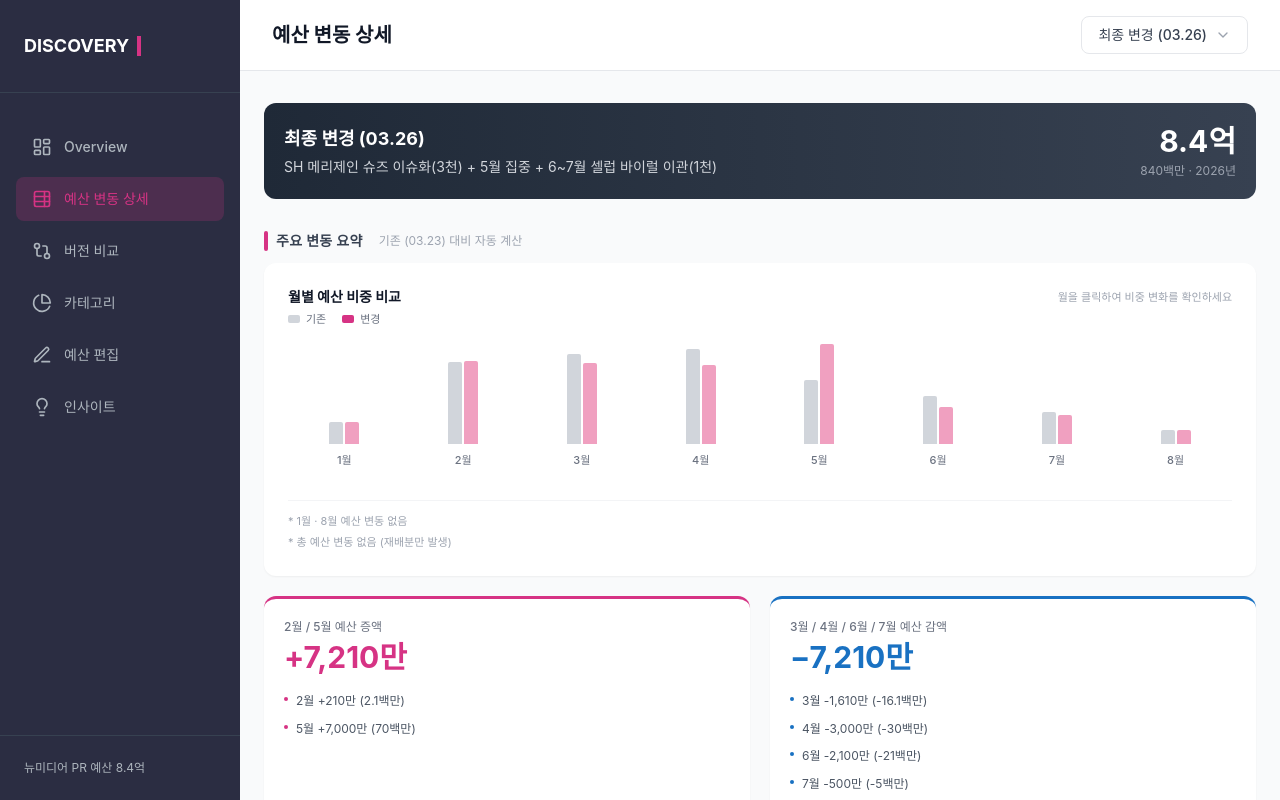
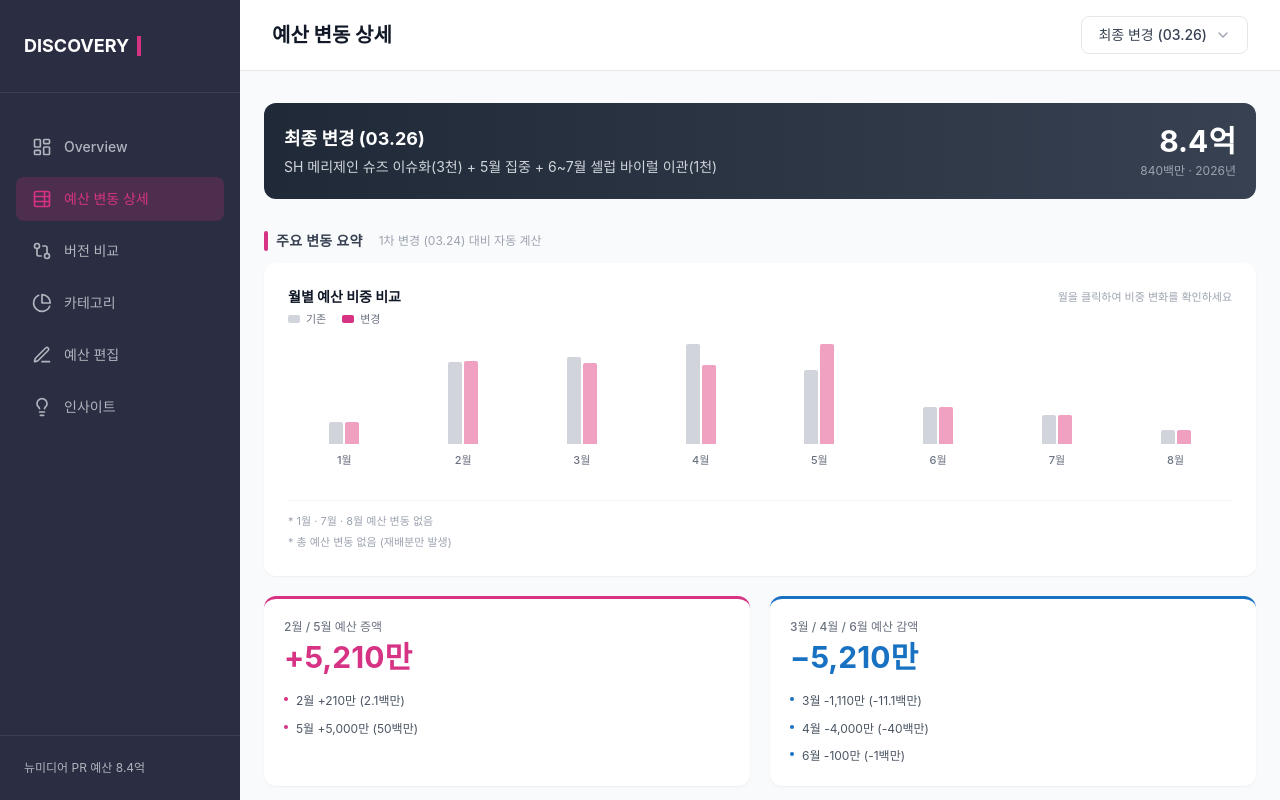
Before and after one commit to skswn2fnf/PR-Budget-Plan, a Next.js app: page /breakdown in a window 1280 px wide. Built offline with nearby package versions, Linux system fonts and the light colour scheme.

Commit message:
Compare against previous version instead of first version
Made-with: Cursor

```diff
--- a/app/breakdown/page.tsx
+++ b/app/breakdown/page.tsx
@@ -18,19 +18,20 @@ export default function Breakdown() {
 
   const breakdown = data.breakdowns[selectedVersionId];
   const months = data.metadata.months;
-  const firstVersion = data.versions[0];
-  const selectedVersion = data.versions.find((v) => v.id === selectedVersionId)!;
+  const selectedIdx = data.versions.findIndex((v) => v.id === selectedVersionId);
+  const selectedVersion = data.versions[selectedIdx];
+  const prevVersion = selectedIdx > 0 ? data.versions[selectedIdx - 1] : selectedVersion;
 
   const changeHighlights = useMemo(
     () =>
       computeChangeHighlights(
-        firstVersion,
+        prevVersion,
         selectedVersion,
         months,
-        firstVersion.label.split(' ')[0],
-        '변경'
+        prevVersion.label,
+        selectedVersion.label
       ),
-    [firstVersion, selectedVersion, months]
+    [prevVersion, selectedVersion, months]
   );
 
   if (!breakdown) {
@@ -84,12 +85,12 @@ export default function Breakdown() {
             <div className="w-1 h-5 bg-[#D63384] rounded-full" />
             <h2 className="text-sm font-bold text-gray-700 tracking-wide">주요 변동 요약</h2>
             <span className="text-xs text-gray-400 ml-2">
-              {firstVersion.label} 대비 자동 계산
+              {prevVersion.label} 대비 자동 계산
             </span>
           </div>
           <BudgetChangeCards
             highlights={changeHighlights}
-            prevVersion={firstVersion}
+            prevVersion={prevVersion}
             currVersion={selectedVersion}
             months={months}
           />
```
